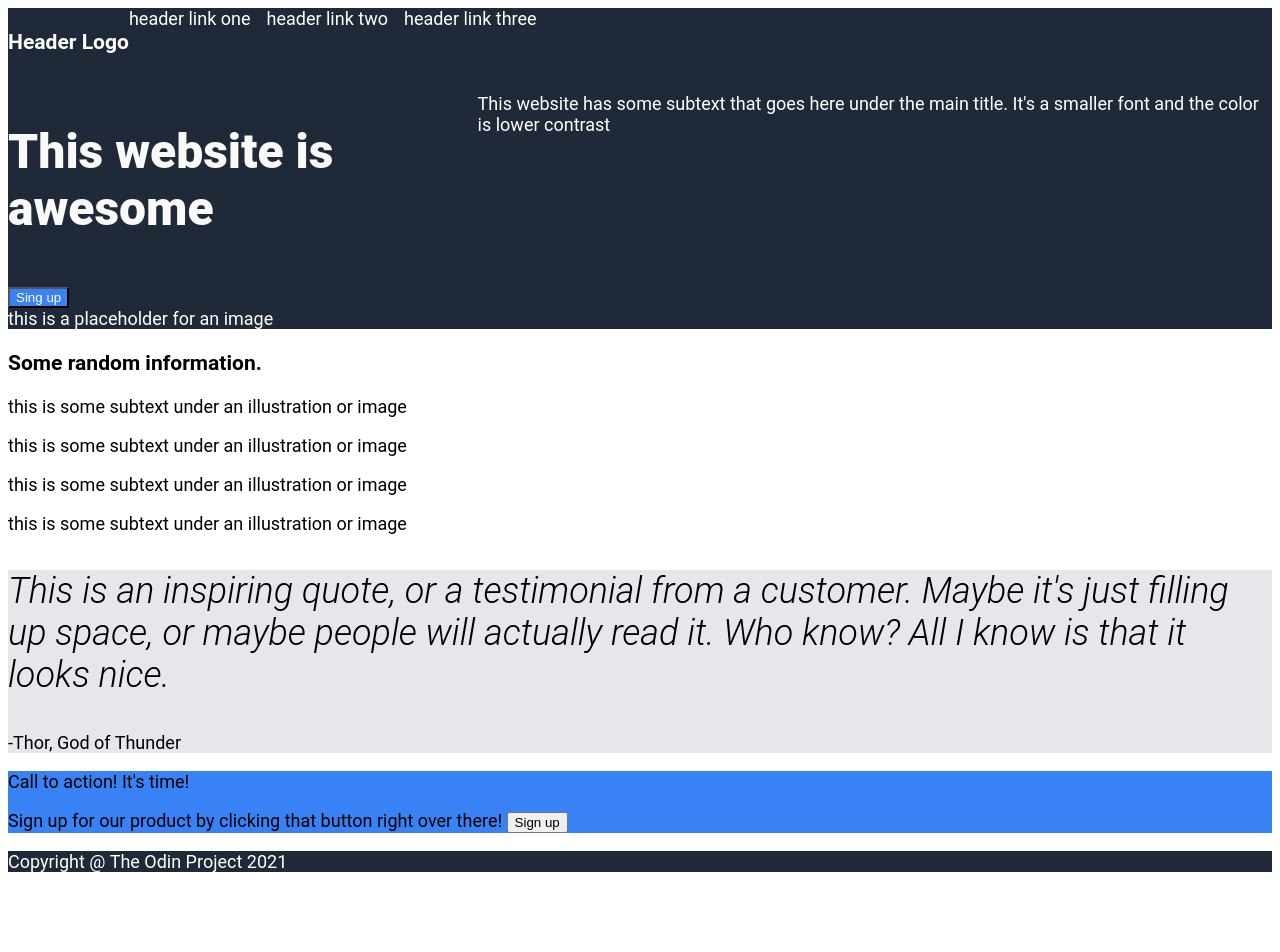
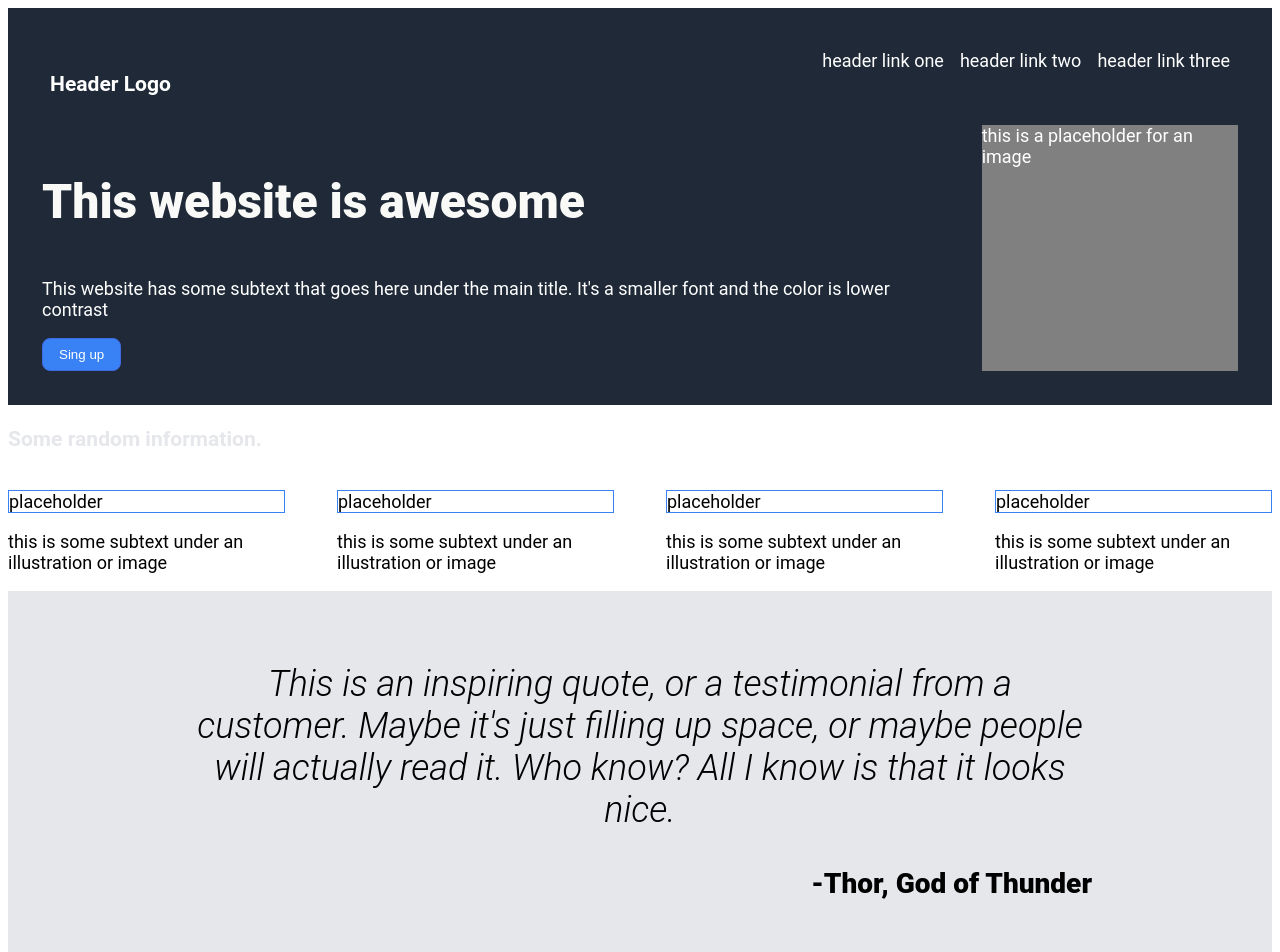
Before and after one commit to xopotatoxo/Landing-Page, a plain HTML site: page index.html in a window 1280 px wide. Shown: the top 952 px of the page. Before the commit the page ends 880 px from the top, so only its background shows below. Drawn offline with Linux system fonts and the light colour scheme.

Commit message:
updated designs for most, working on fixing sign up button and text wrap.

```diff
--- a/index.html
+++ b/index.html
@@ -21,27 +21,28 @@
             <div class="left-text">
                 <p class="title-web">This website is awesome</p>
                 <p class="description">This website has some subtext that goes here under the main title. It's a smaller font and the color is lower contrast</p>
+                <button class="btn">Sing up</button>
             </div>
-            <button class="btn">Sing up</button>
+
             <div class="right-pic">this is a placeholder for an image</div>
         </div>
     </div>
+    <h3 class="random">Some random information.</h3>
     <div class="information">
-        <h3>Some random information.</h3>
         <div class="element">
-            <p class="box"></p>
+            <p class="box">placeholder</p>
             <p>this is some subtext under an illustration or image</p>
         </div>
         <div class="element">
-            <p class="box"></p>
+            <p class="box">placeholder</p>
             <p>this is some subtext under an illustration or image</p>
         </div>
         <div class="element">
-            <p class="box"></p>
+            <p class="box">placeholder</p>
             <p>this is some subtext under an illustration or image</p>
         </div>
         <div class="element">
-            <p class="box"></p>
+            <p class="box">placeholder</p>
             <p>this is some subtext under an illustration or image</p>
         </div>
     </div>
@@ -49,7 +50,7 @@
         <p class="slant">This is an inspiring quote, or a testimonial from a customer. Maybe it's just filling up space, or maybe people will actually read it.
             Who know? All I know is that it looks nice.
         </p>
-        <p>-Thor, God of Thunder</p>
+        <p class="thor">-Thor, God of Thunder</p>
     </div>
     <div class="sign-up">
         <div class="blue-box">
--- a/style.css
+++ b/style.css
@@ -17,6 +17,7 @@ ul{
 .header{
     color: white;
     background-color: #1F2937;
+    padding: 34px;
 }
 
 .title-web{
@@ -27,41 +28,73 @@ ul{
 
 .bar{
     display: flex;
+    justify-content: space-between;
+    padding: 8px;
 }
 
-.left-text{
-    display: flex;
+.first-para{
+    display:flex;
+    justify-content: center;
+    gap: 52px;
 
 }
-
 .right-pic{
     display: flex;
+    background-color: grey;
 }
 
+
 .information{
+    display: flex;
     color: black;
     background-color: white;
+    justify-content: center;
+    gap: 52px;
+}
+
+.box{
+    border: solid #3882F6;
+    border-width: 0.1rem;
 }
 
 .quote{
     color: black;
     background-color: #E5E7EB;
+    padding: 2em 10em;
+    text-align: center;
 }
 
 .sign-up{
-    color: black;
+    color: white;
     background-color: white;
+
 }
 
 .btn{
     background-color: #3882F6;
     color: white;
+    cursor: pointer;
+    padding: 8px 16px;
+    border-radius: 8px;
+    border: 1px solid royalblue;
 }
 
 .blue-box{
     background-color: #3882F6;
+    margin: 120px;
+    padding: 24px;
+    border-radius: 8px;
 }
 
+.btnSec{
+    background-color: #3882F6;
+    color: white;
+    cursor: pointer;
+    padding: 8px 16px;
+    border-radius: 8px;
+    border: 1px solid white;
+
+}
 
 .slant{
     font-weight: 300;
@@ -69,6 +102,12 @@ ul{
     font-size: 36px;
   }
 
+.thor{
+    font-size: 28px;
+    font-weight: 800;
+    display: flex;
+    justify-content: flex-end;
+}
 .footer{
     background-color: #1F2937;
     color: white;
```
